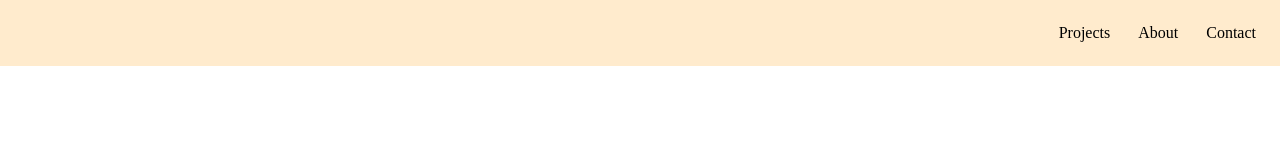
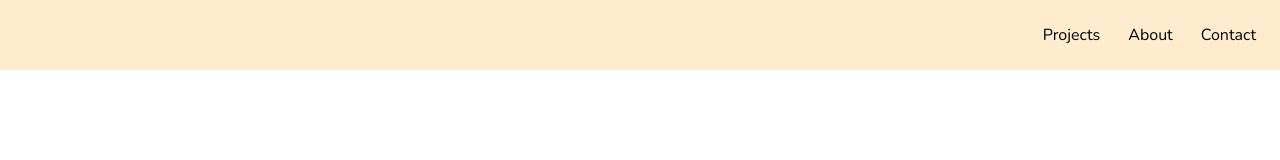
Before and after one commit to lmatuzic/portfolio, a React (Create React App) app: page / in a window 1280 px wide. Shown: the top 160 px of the page. Built offline with nearby package versions, Linux system fonts and the light colour scheme.

Commit message:
added google font

```diff
--- a/src/stylesheets/_core.scss
+++ b/src/stylesheets/_core.scss
@@ -1,4 +1,7 @@
+@import url('https://fonts.googleapis.com/css2?family=Nunito:wght@300;400;600;700&display=swap');
+
 * {
   margin: 0;
   padding: 0;
+  font-family: 'Nunito', sans-serif;
 }
```
Also changed, not shown: 1 other file (tests, documents, lock files or other folders).
